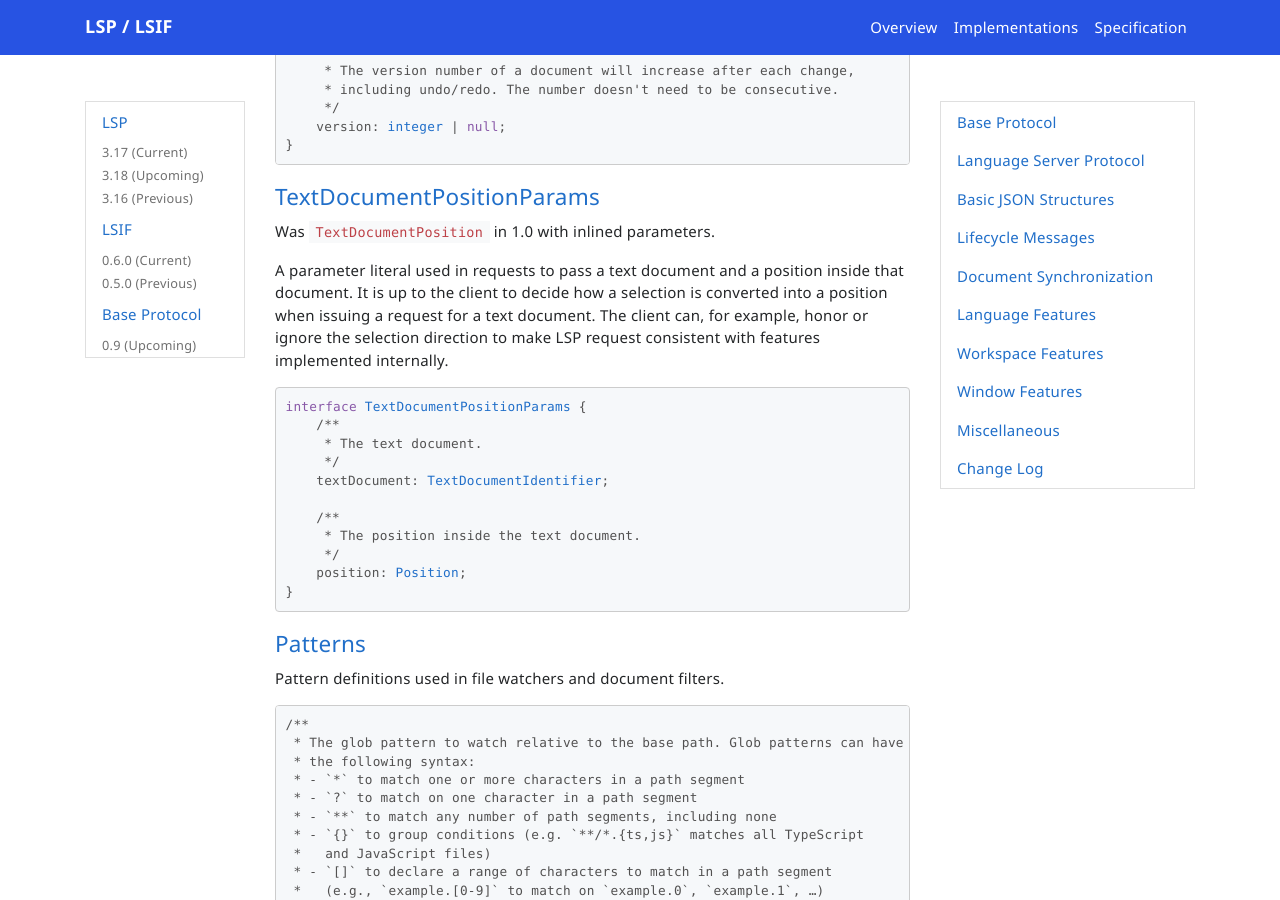
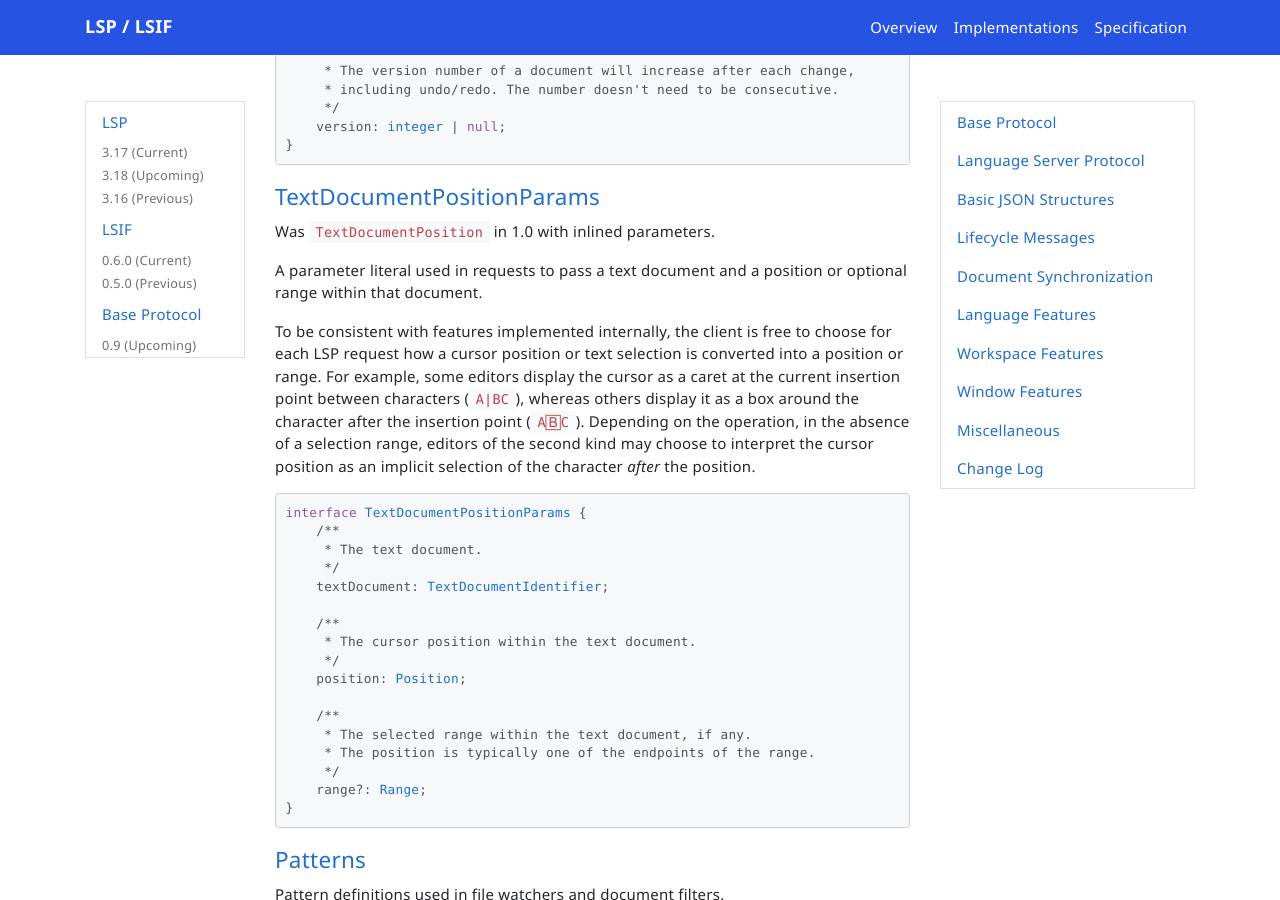
Before and after one commit to microsoft/language-server-protocol, a Jekyll site: the page built from _specifications/lsp/3.18/specification.md, in a window 1280 px wide and 900 px high, scrolled down 19178 px. Built offline with Jekyll 4.4.1, drawn with Linux system fonts in a browser that asks for light colours; nearby versions of some CDN libraries; emoji names are drawn with the system emoji font; comment, search, counter and statistics services are not loaded; some of the changed text lies outside the part shown.

Commit message:
textDocumentPositionParams: add optional range
This change adds an optional range field to textDocumentPositionParams
so that clients can, for example, query a subexpression such as
x.f within a larger expression g(x.f[i]).

Also, clarify the text about cursor bias.

Fixes #377
Fixes #1029

````diff
--- a/_specifications/lsp/3.18/types/textDocumentPositionParams.md
+++ b/_specifications/lsp/3.18/types/textDocumentPositionParams.md
@@ -2,7 +2,18 @@
 
 Was `TextDocumentPosition` in 1.0 with inlined parameters.
 
-A parameter literal used in requests to pass a text document and a position inside that document. It is up to the client to decide how a selection is converted into a position when issuing a request for a text document. The client can, for example, honor or ignore the selection direction to make LSP request consistent with features implemented internally.
+A parameter literal used in requests to pass a text document and a
+position or optional range within that document.
+
+To be consistent with features implemented internally, the client is
+free to choose for each LSP request how a cursor position or text
+selection is converted into a position or range.
+For example, some editors display the cursor as a caret at the current
+insertion point between characters (`A|BC`), whereas others display it
+as a box around the character after the insertion point (`A🄱C`).
+Depending on the operation, in the absence of a selection range,
+editors of the second kind may choose to interpret the cursor position
+as an implicit selection of the character _after_ the position.
 
 ```typescript
 interface TextDocumentPositionParams {
@@ -12,8 +23,14 @@ interface TextDocumentPositionParams {
 	textDocument: TextDocumentIdentifier;
 
 	/**
-	 * The position inside the text document.
+	 * The cursor position within the text document.
 	 */
 	position: Position;
+
+	/**
+	 * The selected range within the text document, if any.
+	 * The position is typically one of the endpoints of the range.
+	 */
+	range?: Range;
 }
 ```
````
